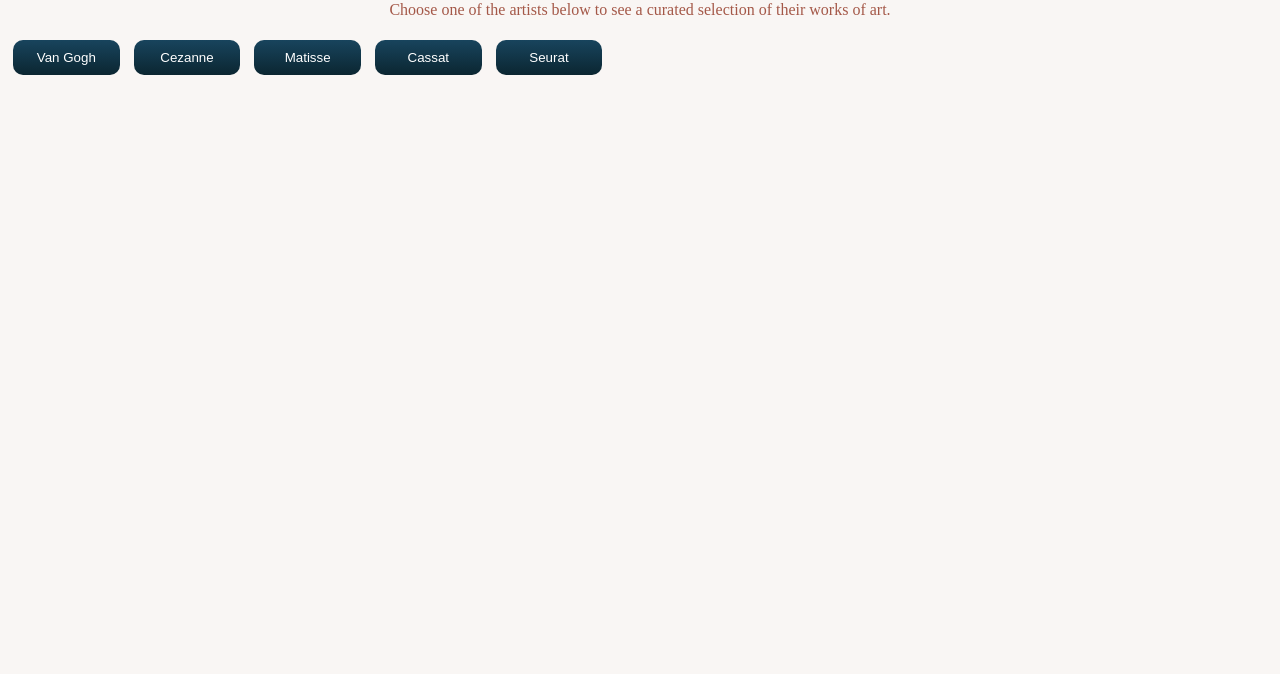
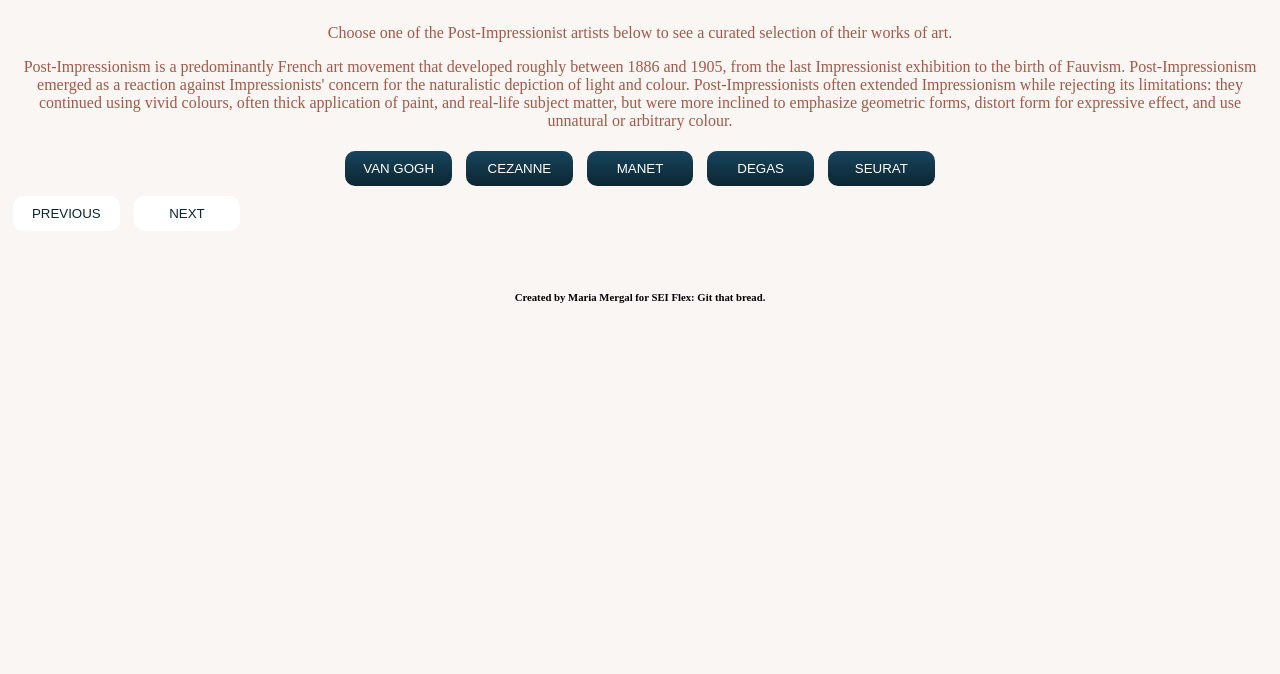
Before and after one commit to mmergal92/Image_Of_The_Day_Project, a plain HTML site: page index.html in a window 1280 px wide. Shown: the part 126-800 px from the top of the page. Drawn offline with nearby package versions, Linux system fonts and the light colour scheme; a web font is replaced by a local one.

Commit message:
cleaned up html

```diff
--- a/index.html
+++ b/index.html
@@ -5,23 +5,34 @@
     <meta http-equiv="X-UA-Compatible" content="IE=edge">
     <meta name="viewport" content="width=device-width, initial-scale=1.0">
     <title>Image API Project</title>
+    <link href="https://fonts.googleapis.com/css2?family=Big+Shoulders+Inline+Text&family=Open+Sans&display=swap" rel="stylesheet">
     <link rel="stylesheet" href="css/style.css">
     <script src="https://cdnjs.cloudflare.com/ajax/libs/jquery/3.3.1/jquery.min.js" charset="utf-8"></script>
     <script type="text/javascript" src="js/app.js"></script>
     <link rel="preconnect" href="https://fonts.gstatic.com">
-    <link href="https://fonts.googleapis.com/css2?family=Big+Shoulders+Inline+Text&family=Open+Sans&display=swap" rel="stylesheet">
 </head>
 <body>
-    <h2>Image of the Day</h2>
-    <p>Choose one of the artists below to see a curated selection of their works of art.</p>
-    <button class = "first">Van Gogh</button>
-    <button class = "second">Cezanne</button>
-    <button class = "third">Matisse</button>
-    <button class = "fourth">Cassat</button>
-    <button class = "fifth">Seurat</button>
-    <div class="container">
+    <h1>Image of the Day</h1>
+    <p>Choose one of the Post-Impressionist artists below to see a curated selection of their works of art.</p>
+    <p>Post-Impressionism is a predominantly French art movement that developed roughly between 1886 and 1905, from the last Impressionist exhibition to the birth of Fauvism. Post-Impressionism emerged as a reaction against Impressionists' concern for the naturalistic depiction of light and colour.
+        Post-Impressionists often extended Impressionism while rejecting its limitations: they continued using vivid colours, often thick application of paint, and real-life subject matter, but were more inclined to emphasize geometric forms, distort form for expressive effect, and use unnatural or arbitrary colour.
+    </p>
+    <div class= "buttons">
+        <button class = "first">VAN GOGH</button>
+        <button class = "second">CEZANNE</button>
+        <button class = "third">MANET</button>
+        <button class = "fourth">DEGAS</button>
+        <button class = "fifth">SEURAT</button>
     </div>
-    <div class ="text">
+    <div class ="large-container">
+        <div class ="second-container"></div>
+        <button class = "prev">PREVIOUS</button>
+        <button class = "next">NEXT</button>
+        <div class="container">
+        </div>
+    </div>
+    <div class = "footer">
+        <h6>Created by Maria Mergal for SEI Flex: Git that bread.</h6>
     </div>
 </body>
 </html>
```
